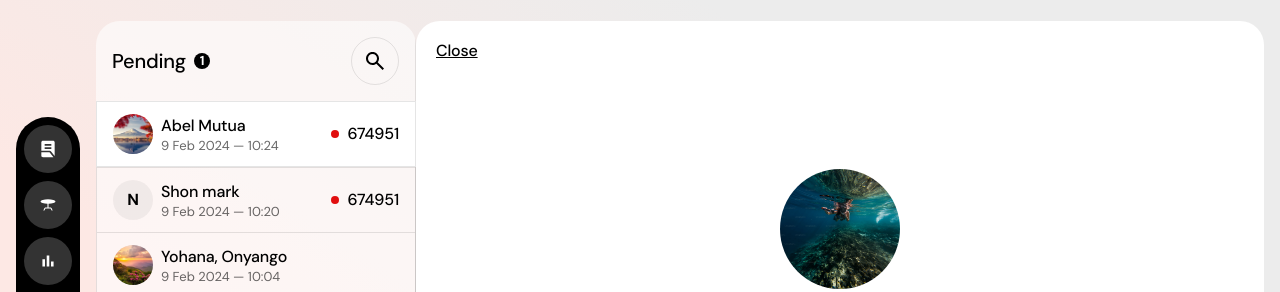
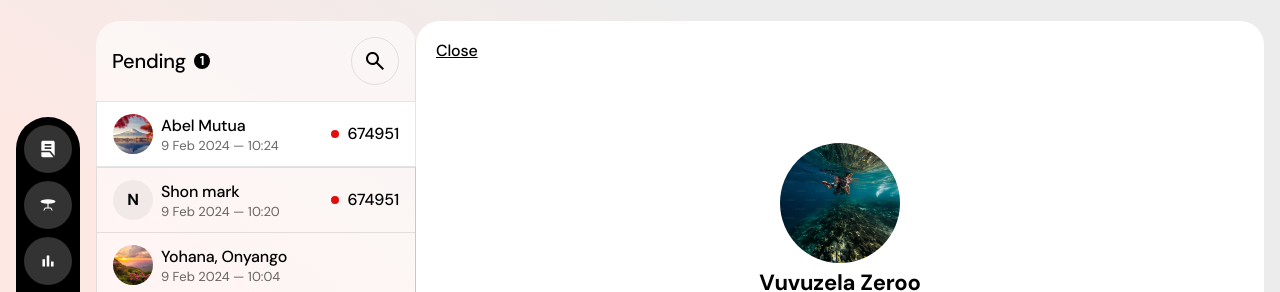
Before and after one commit to florenceorimba/New-part8tailwindcss, a website: page build/index.html in a window 1280 px wide. Shown: the part 83-375 px from the top of the page. Drawn offline with Linux system fonts and the light colour scheme.

Commit message:
updating the height

```diff
--- a/build/index.html
+++ b/build/index.html
@@ -93,8 +93,8 @@
           </h1>
         </div>
 
-        <div class="h-full lg:rounded-3xl grid-container grid grid-cols-[320px_1fr] md:grid-cols-[320px_1fr] tablet:grid-cols-[repeat(2,minmax(0,1fr))] w-full flex-grow tablet:gap-0 tablet:mt-[5px] mob:grid-cols-1 p-4 mob:h-full mob:gap-4">
-          <div class="overflow-hidden rounded-3xl bg-white/60 tablet:h-screen flex flex-col max-w-full tablet:w-full tablet:pb-4 mob:overflow-y-auto mob:max-h-[calc(100vh-96px-92px-64px-32px)] mob:h-64 h-screen ">
+        <div class="h-full lg:rounded-3xl grid-container grid grid-cols-[320px_1fr] md:grid-cols-[320px_1fr] tablet:grid-cols-[repeat(2,minmax(0,1fr))] w-full flex-grow tablet:gap-0 tablet:mt-[5px] mob:grid-cols-1 p-4 mob:h-full mob:gap-4 md:h-full">
+          <div class="overflow-hidden rounded-3xl bg-white/60 tablet:h-screen flex flex-col max-w-full tablet:w-full tablet:pb-4 mob:overflow-y-auto mob:max-h-[calc(100vh-96px-92px-64px-32px)] mob:h-64 h-full">
             <div class="flex flex-col border-r border-black-10 py-4 px-0 gap-4 tablet:grid">
               <div class="sticky z-10 h-12 gap-4 flex">
                 <div class="absolute inset-0 px-4 flex items-center justify-between transition-opacity duration-200 opacity-100">
@@ -269,7 +269,7 @@
           </div>
 
           <div class="relative max-w-full lg:w-full gap-2 border1 border-black-5 flex flex-col h-full tablet:w-full tablet:h-screen tablet:pb-4 mob:h-full mob:overflow-y-auto mob:max-h-[calc(100vh-96px-92px-64px-32px)] mob:p-4 bg-white rounded-3xl">
-            <button class="text-[16px] md:text-[14px] lg:text-[16px] leading-5 tracking-[-0.01em] absolute left-5 top-5 cursor-pointer font-medium underline gap-2 flex">
+            <button class="text-[16px] md:text-[14px] lg:text-[16px] leading-5 tracking-[-0.01em] absolute left-5 top-5 cursor-pointer font-medium underline gap-2 flex md:h-full">
               Close
             </button>
             <div class="flex h-full w-full flex-col items-center justify-center gap-10 lg:px-20 md:px-12 mob:px-10 lg:gap-10 md:gap-6 tablet:grid pb-4 mob:gap-6 md:pb-0 md:h-[90%] lg:h-full">
```
Also changed, not shown: build/css/style.css.
